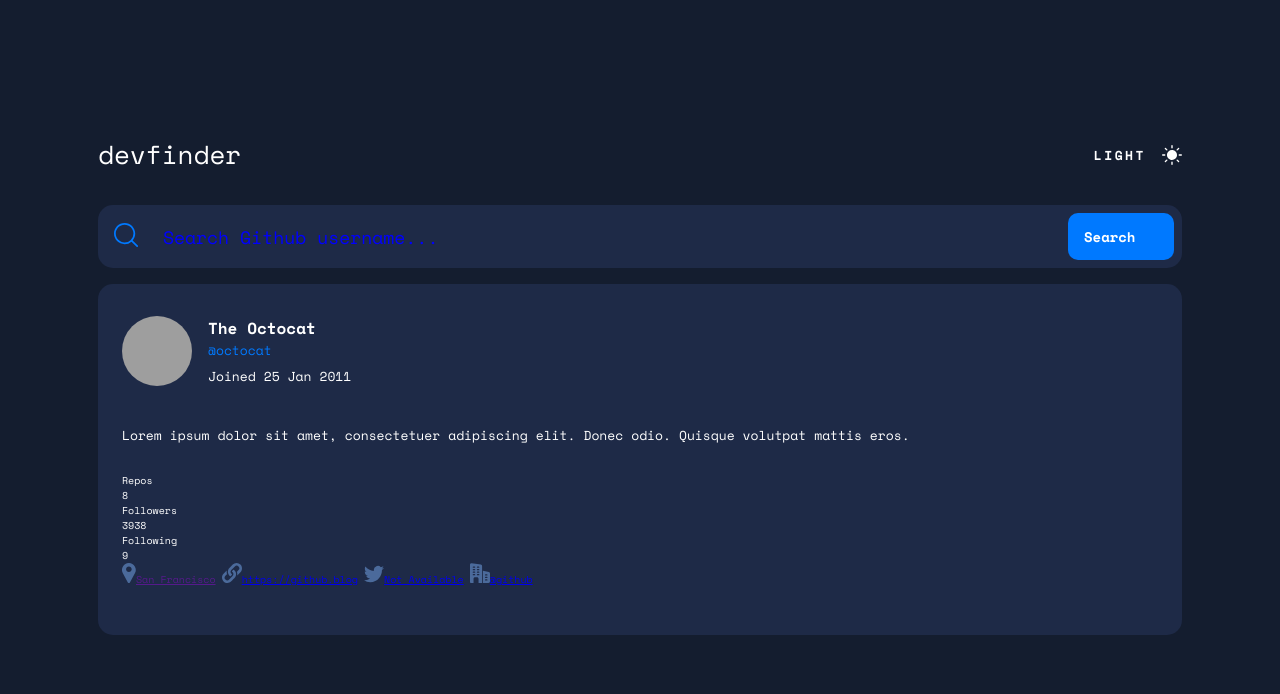
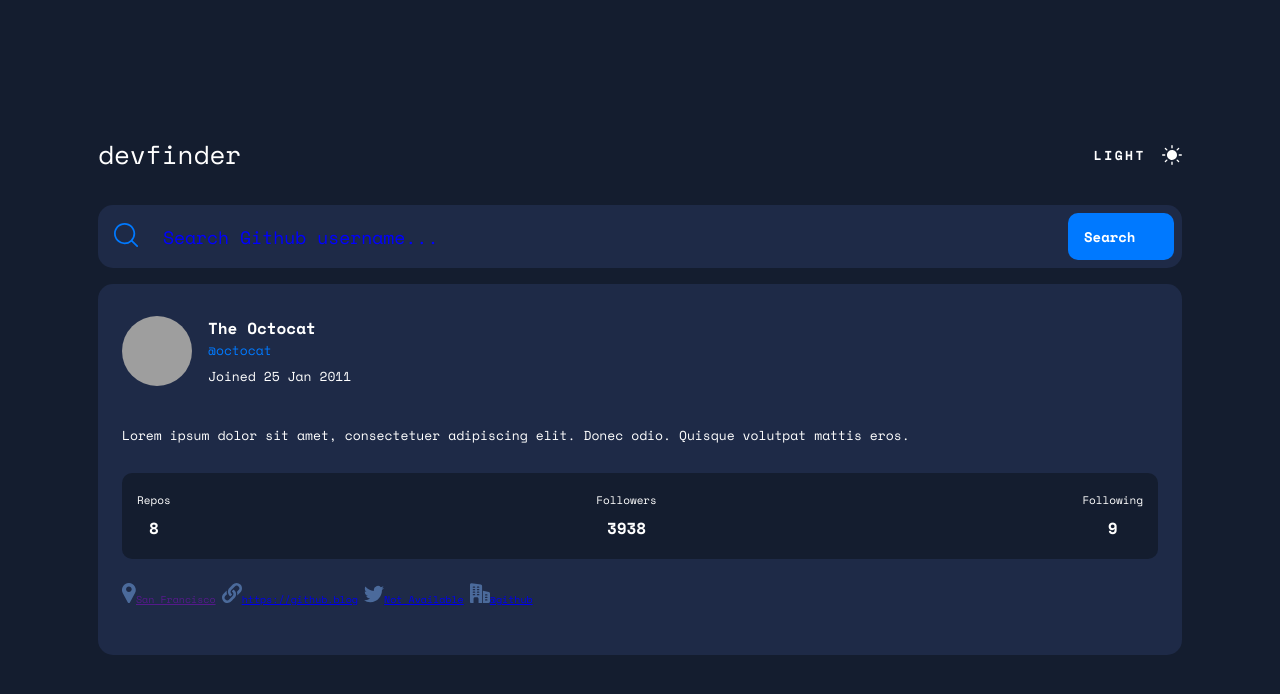
Before and after one commit to EdwardShanahan07/FM-Github-User-Search-App, a website: page dist/index.html in a window 1280 px wide. Drawn offline with nearby package versions, Linux system fonts and the light colour scheme; grey boxes are pictures that could not be loaded.

Commit message:
Style Card Info

```diff
--- a/src/scss/partials/_card.scss
+++ b/src/scss/partials/_card.scss
@@ -40,8 +40,24 @@
   }
 
   &__info {
-  }
+    display: flex;
+    background-color: var(--color-info-background);
+    border-radius: 10px;
+    padding: 1.9rem 1.5rem;
+    display: flex;
+    text-align: center;
+    justify-content: space-between;
+    margin-bottom: 2.4rem;
 
-  &__social-links {
+    &-heading-3 {
+      font-size: 1.1rem;
+      font-weight: normal;
+      margin-bottom: 0.8rem;
+    }
+
+    &-heading-2 {
+      font-size: 1.6rem;
+      font-weight: bold;
+    }
   }
 }
--- a/src/scss/partials/_variables.scss
+++ b/src/scss/partials/_variables.scss
@@ -7,7 +7,7 @@
   --color-toggle: #fff;
   --color-toggle-hover: #90a4d4;
   --color-search-background: #1e2a47;
-  --color-repo-background: #141d2f;
+  --color-info-background: #141d2f;
 
   --font-family: "Space Mono", monospace;
 }
@@ -20,5 +20,5 @@
   --color-toggle: #222731;
   --color-toggle-hover: #222731;
   --color-search-background: #fefefe;
-  --color-repo-background: #fefefe;
+  --color-info-background: #fefefe;
 }
```
Also changed, not shown: dist/assets/css/style.css.
